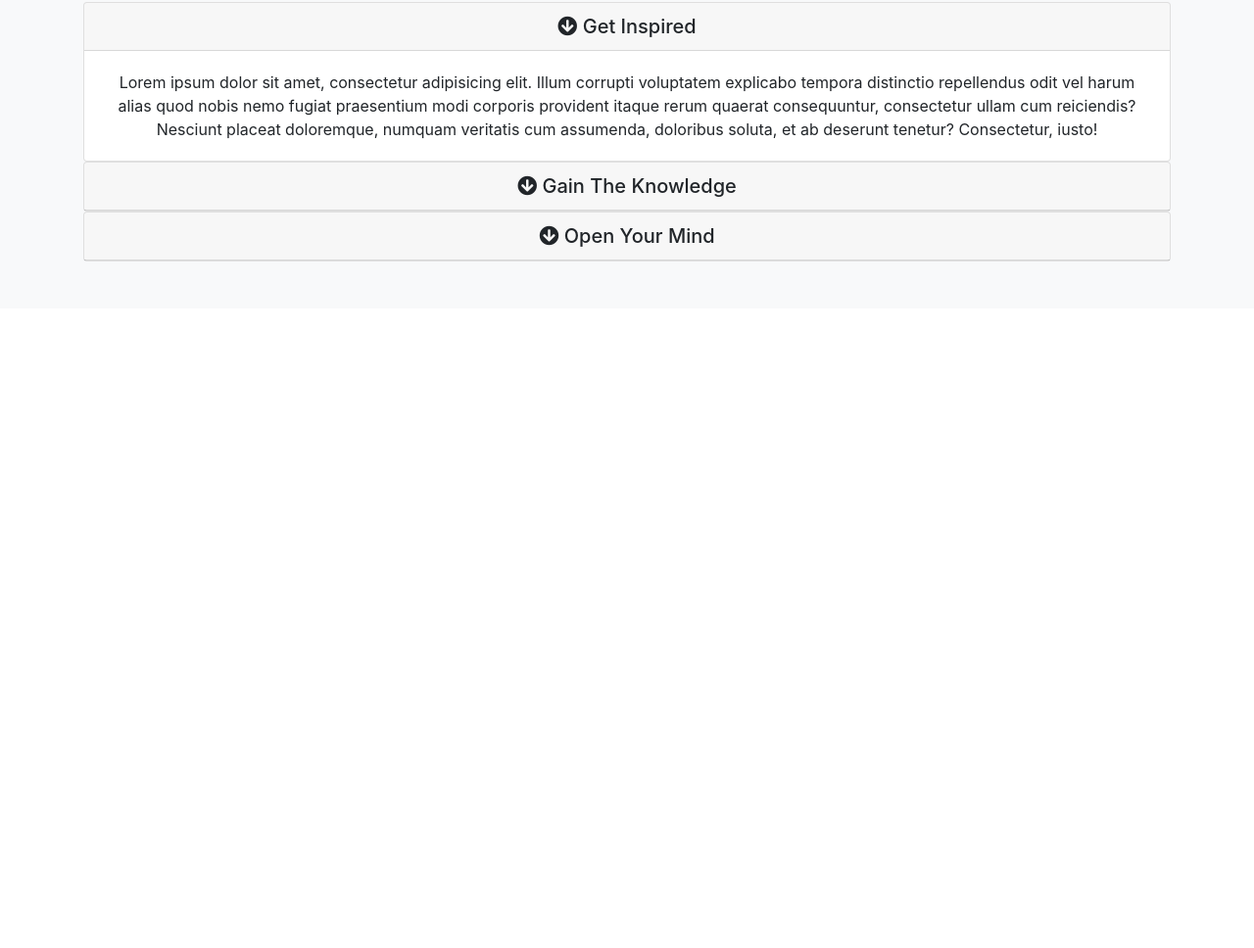
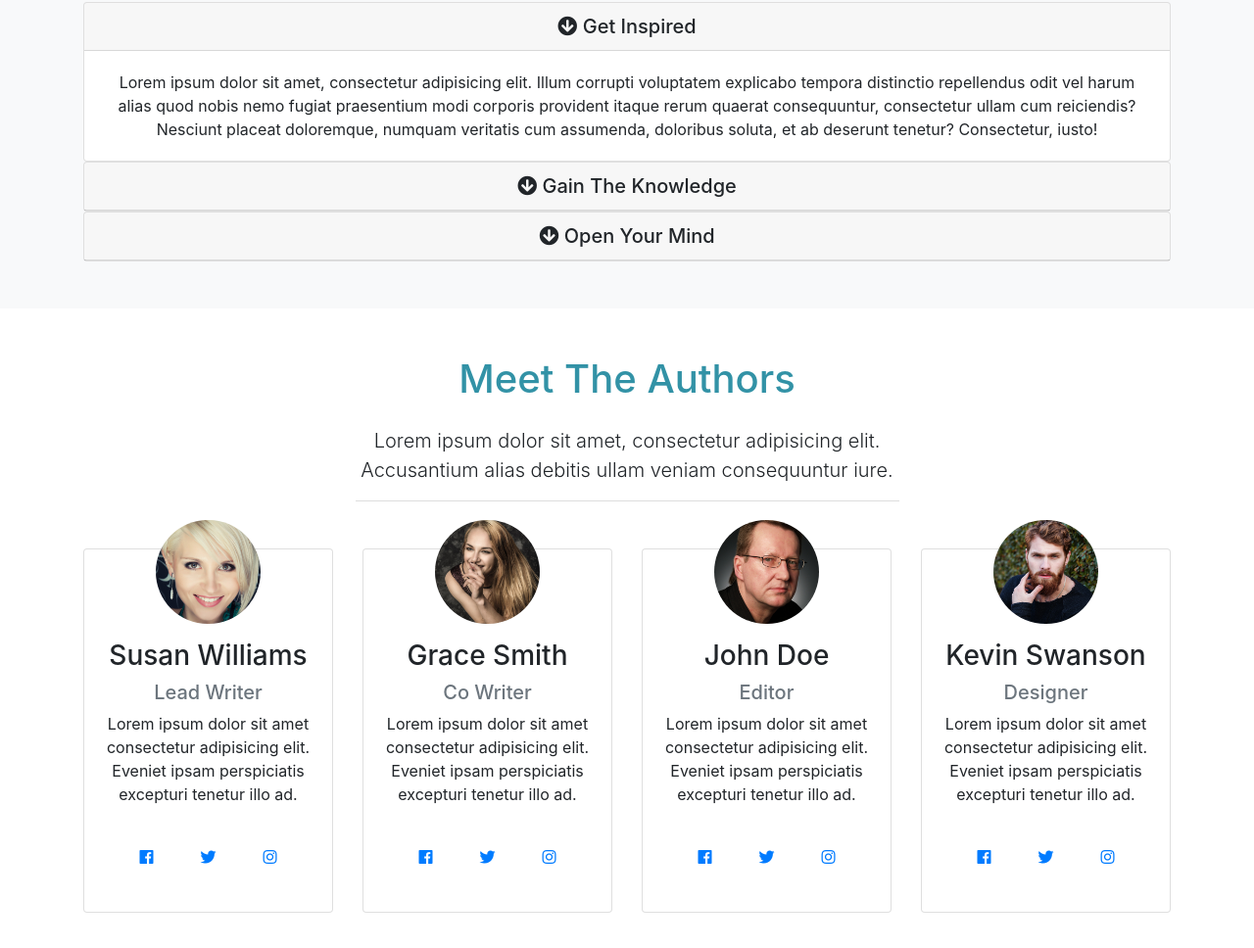
Before and after one commit to projectperfect/miz, a plain HTML site: page index.html in a window 1280 px wide. Shown: the part 1376-2344 px from the top of the page at 98% size. Before the commit the page ends 1691 px from the top, so only its background shows below. Drawn offline with nearby package versions, Linux system fonts and the light colour scheme.

Commit message:
authors section

```diff
--- a/css/style.css
+++ b/css/style.css
@@ -61,6 +61,15 @@ body {
   border-bottom: 1px #ddd solid;
 }
 
+#authors img {
+  margin-top: -50px;
+}
+
+#authors .card:hover {
+  background: var(--primary);
+  color: #fff;
+}
+
 @media (max-width: 768px) {
   #showcase {
     min-height: 500px;
--- a/index.html
+++ b/index.html
@@ -255,6 +255,115 @@
         </div>
       </div>
     </section>
+
+    <!-- AUTHORS -->
+    <section id="authors" class="my-5 text-center">
+      <div class="container">
+        <div class="row">
+          <div class="col">
+            <div class="info-header mb-5">
+              <h1 class="about-title pb-3">Meet The Authors</h1>
+            <p class="lead">
+              Lorem ipsum dolor sit amet, consectetur adipisicing elit.
+              Accusantium alias debitis ullam veniam consequuntur iure.
+            </p>
+            </div>
+          </div>
+          </div>
+        </div>
+        <div class="container">
+        <div class="row">
+          <div class="col-lg-3 col-md-6">
+            <div class="card">
+              <div class="card-body">
+                <img src="./img/person1.jpg" class="img-fluid rounded-circle w-50 mb-3" alt="">
+                <h3>Susan Williams</h3>
+                <h5 class="text-muted">Lead Writer</h5>
+                <p>Lorem ipsum dolor sit amet consectetur adipisicing elit. Eveniet ipsam perspiciatis excepturi tenetur illo ad.</p>
+                <div class="d-flex justify-content-center">
+                  <div class="p-4">
+                    <a href="http://facebook.com"><i class="fab fa-facebook"></i></a>
+                  </div>
+                  <div class="p-4">
+                    <a href="http://twitter.com"><i class="fab fa-twitter"></i></a>
+                  </div>
+                  <div class="p-4">
+                    <a href="http://instagram.com"><i class="fab fa-instagram"></i></a>
+                  </div>
+                </div>
+              </div>
+            </div>
+          </div>
+
+          <div class="col-lg-3 col-md-6">
+            <div class="card">
+              <div class="card-body">
+                <img src="./img/person2.jpg" class="img-fluid rounded-circle w-50 mb-3" alt="">
+                <h3>Grace Smith</h3>
+                <h5 class="text-muted">Co Writer</h5>
+                <p>Lorem ipsum dolor sit amet consectetur adipisicing elit. Eveniet ipsam perspiciatis excepturi tenetur illo ad.</p>
+                <div class="d-flex justify-content-center">
+                  <div class="p-4">
+                    <a href="http://facebook.com"><i class="fab fa-facebook"></i></a>
+                  </div>
+                  <div class="p-4">
+                    <a href="http://twitter.com"><i class="fab fa-twitter"></i></a>
+                  </div>
+                  <div class="p-4">
+                    <a href="http://instagram.com"><i class="fab fa-instagram"></i></a>
+                  </div>
+                </div>
+              </div>
+            </div>
+          </div>
+
+          <div class="col-lg-3 col-md-6">
+            <div class="card">
+              <div class="card-body">
+                <img src="./img/person3.jpg" class="img-fluid rounded-circle w-50 mb-3" alt="">
+                <h3>John Doe</h3>
+                <h5 class="text-muted">Editor</h5>
+                <p>Lorem ipsum dolor sit amet consectetur adipisicing elit. Eveniet ipsam perspiciatis excepturi tenetur illo ad.</p>
+                <div class="d-flex justify-content-center">
+                  <div class="p-4">
+                    <a href="http://facebook.com"><i class="fab fa-facebook"></i></a>
+                  </div>
+                  <div class="p-4">
+                    <a href="http://twitter.com"><i class="fab fa-twitter"></i></a>
+                  </div>
+                  <div class="p-4">
+                    <a href="http://instagram.com"><i class="fab fa-instagram"></i></a>
+                  </div>
+                </div>
+              </div>
+            </div>
+          </div>
+
+          <div class="col-lg-3 col-md-6">
+            <div class="card">
+              <div class="card-body">
+                <img src="./img/person4.jpg" class="img-fluid rounded-circle w-50 mb-3" alt="">
+                <h3>Kevin Swanson</h3>
+                <h5 class="text-muted">Designer</h5>
+                <p>Lorem ipsum dolor sit amet consectetur adipisicing elit. Eveniet ipsam perspiciatis excepturi tenetur illo ad.</p>
+                <div class="d-flex justify-content-center">
+                  <div class="p-4">
+                    <a href="http://facebook.com"><i class="fab fa-facebook"></i></a>
+                  </div>
+                  <div class="p-4">
+                    <a href="http://twitter.com"><i class="fab fa-twitter"></i></a>
+                  </div>
+                  <div class="p-4">
+                    <a href="http://instagram.com"><i class="fab fa-instagram"></i></a>
+                  </div>
+                </div>
+              </div>
+            </div>
+          </div>
+        </div>
+        </div>
+      </div>
+    </section>
     <script
       src="http://code.jquery.com/jquery-3.3.1.min.js"
       integrity="sha256-FgpCb/KJQlLNfOu91ta32o/NMZxltwRo8QtmkMRdAu8="
```
